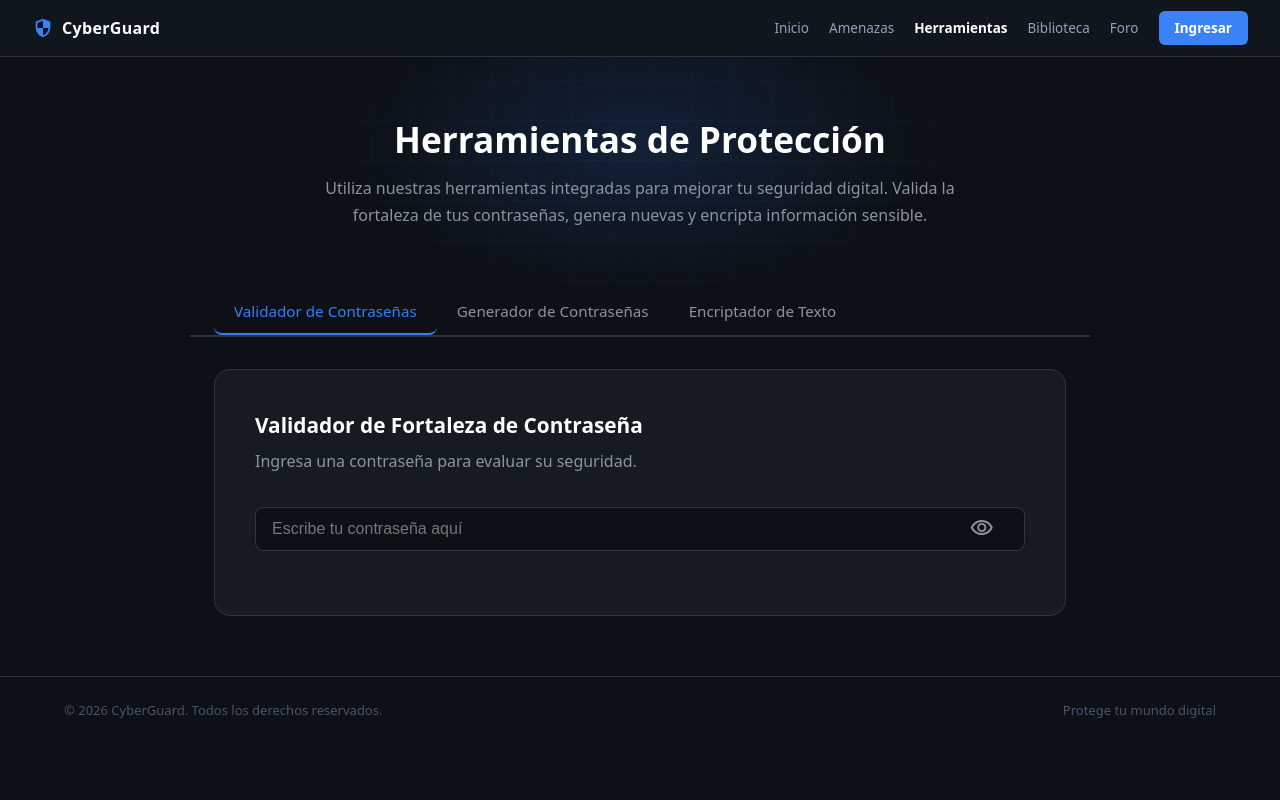
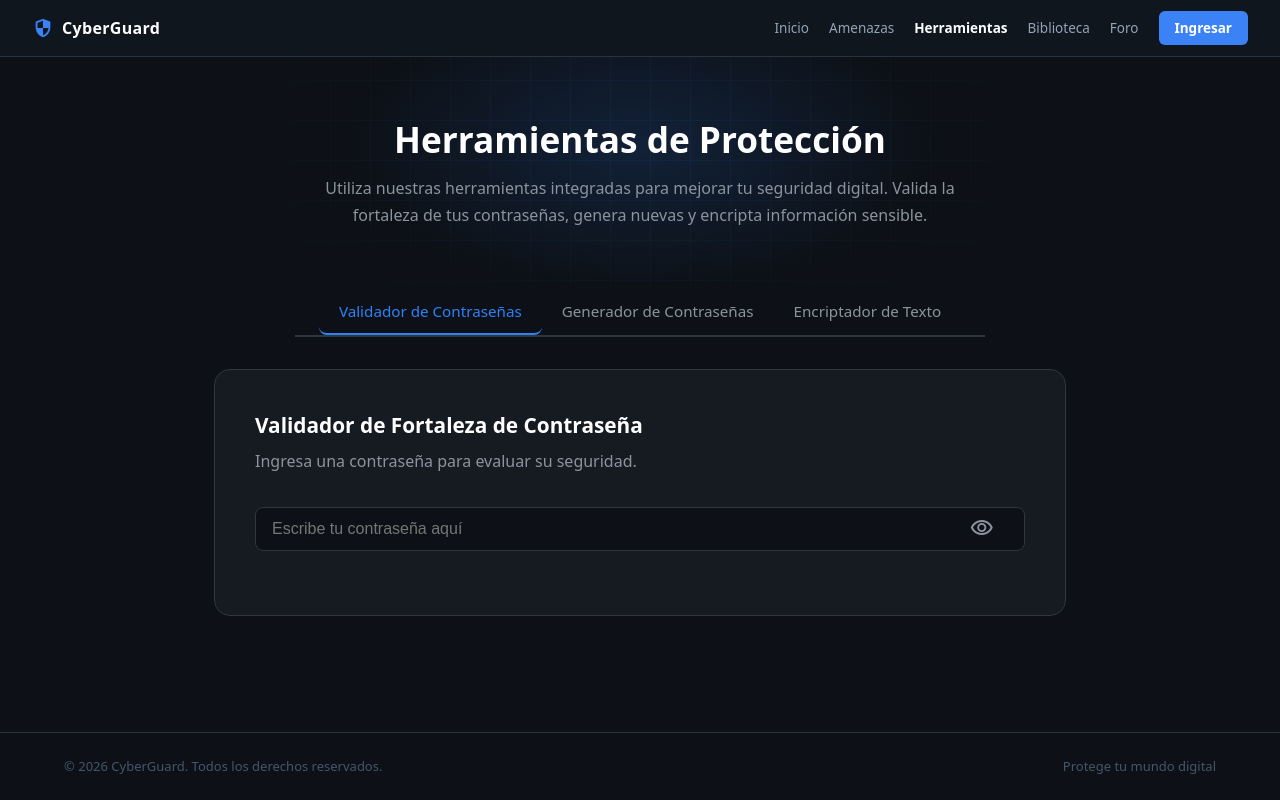
Before and after one commit to dpdev7/plataforma-web-ciberseguridad, a React (Vite) app in the folder frontend/: page /herramientas in a window 1280 px wide. Built offline with nearby package versions, Linux system fonts and the light colour scheme; what @zxcvbn-ts/core would draw is missing.

Commit message:
Corrección de footer en la vista del validador y organización de código.

```diff
--- a/frontend/src/styles/Herramientas.css
+++ b/frontend/src/styles/Herramientas.css
@@ -3,6 +3,8 @@
   min-height: 100vh;
   background-color: #0d1117;
   color: #e6edf3;
+  display: flex;
+  flex-direction: column;
 }
 
 /* Hero */
@@ -82,9 +84,12 @@
 
 /* Contenido */
 .herramientas-content {
+  flex: 1;
+  width: 100%;
   max-width: 900px;
   margin: 0 auto;
   padding: 0 24px 60px;
+  box-sizing: border-box;
   animation: fadeUp 0.6s ease 0.3s both;
 }
 
```
